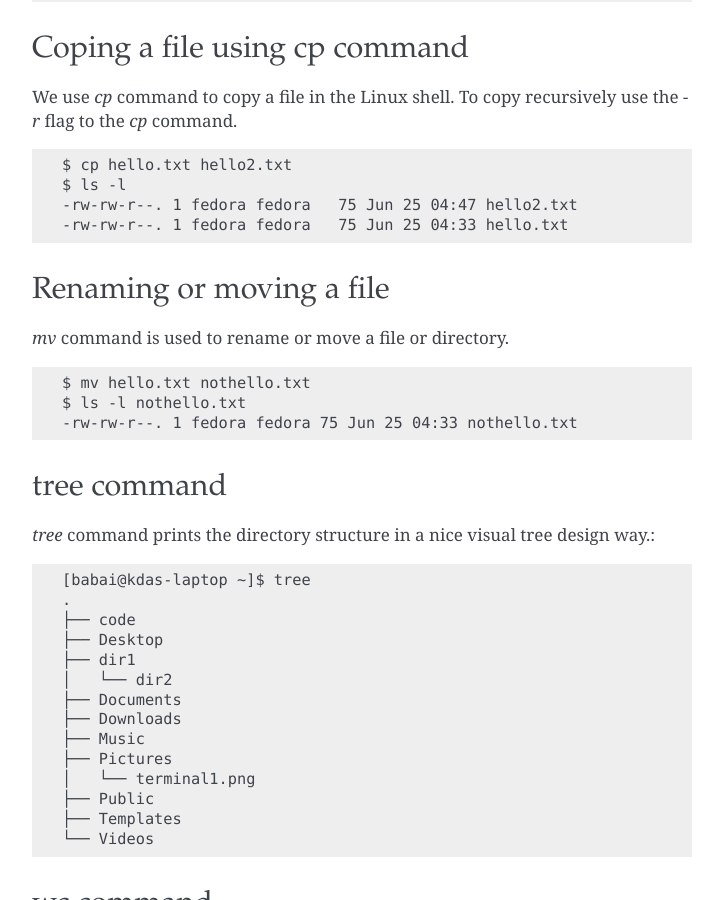
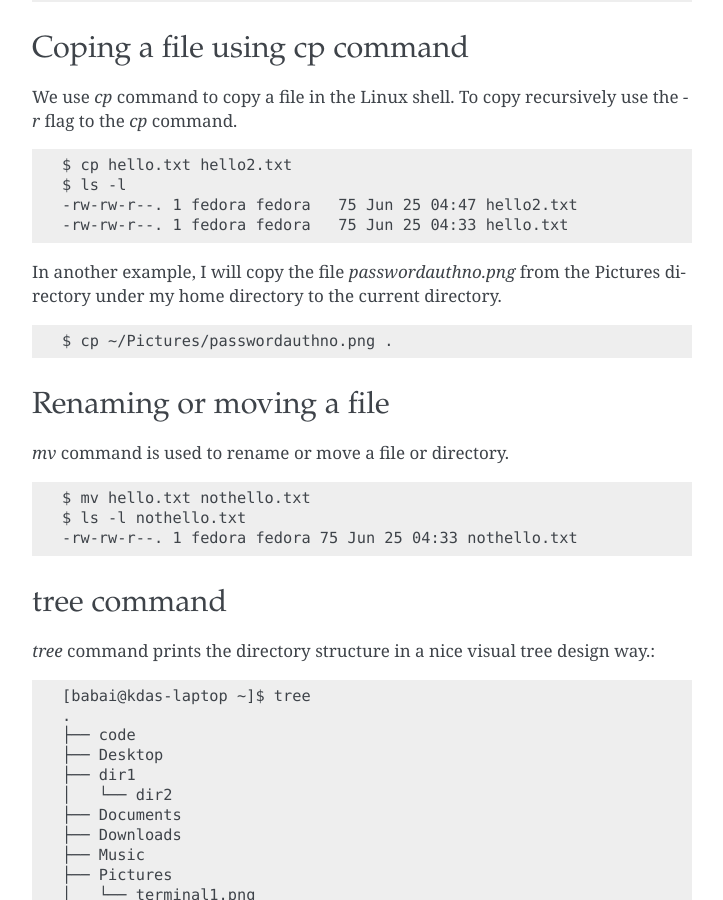
Before and after one commit to kushaldas/lym, a Sphinx documentation site: the page built from docs/startingcommands.rst, in a window 1280 px wide and 900 px high, scrolled down 4018 px. Shown: the whole window, without its empty margins (388-1111 px from the left). Built offline with Sphinx 7.4.7, drawn with Linux system fonts in a browser that asks for light colours; a script that is not in the unit is left out.

Commit message:
More cp example

```diff
--- a/docs/startingcommands.rst
+++ b/docs/startingcommands.rst
@@ -189,6 +189,13 @@ use the *-r* flag to the *cp* command.
     -rw-rw-r--. 1 fedora fedora   75 Jun 25 04:47 hello2.txt
     -rw-rw-r--. 1 fedora fedora   75 Jun 25 04:33 hello.txt
 
+In another example, I will copy the file *passwordauthno.png* from the Pictures
+directory under my home directory to the current directory.
+
+::
+
+    $ cp ~/Pictures/passwordauthno.png .
+
 Renaming or moving a file
 --------------------------
 
```
